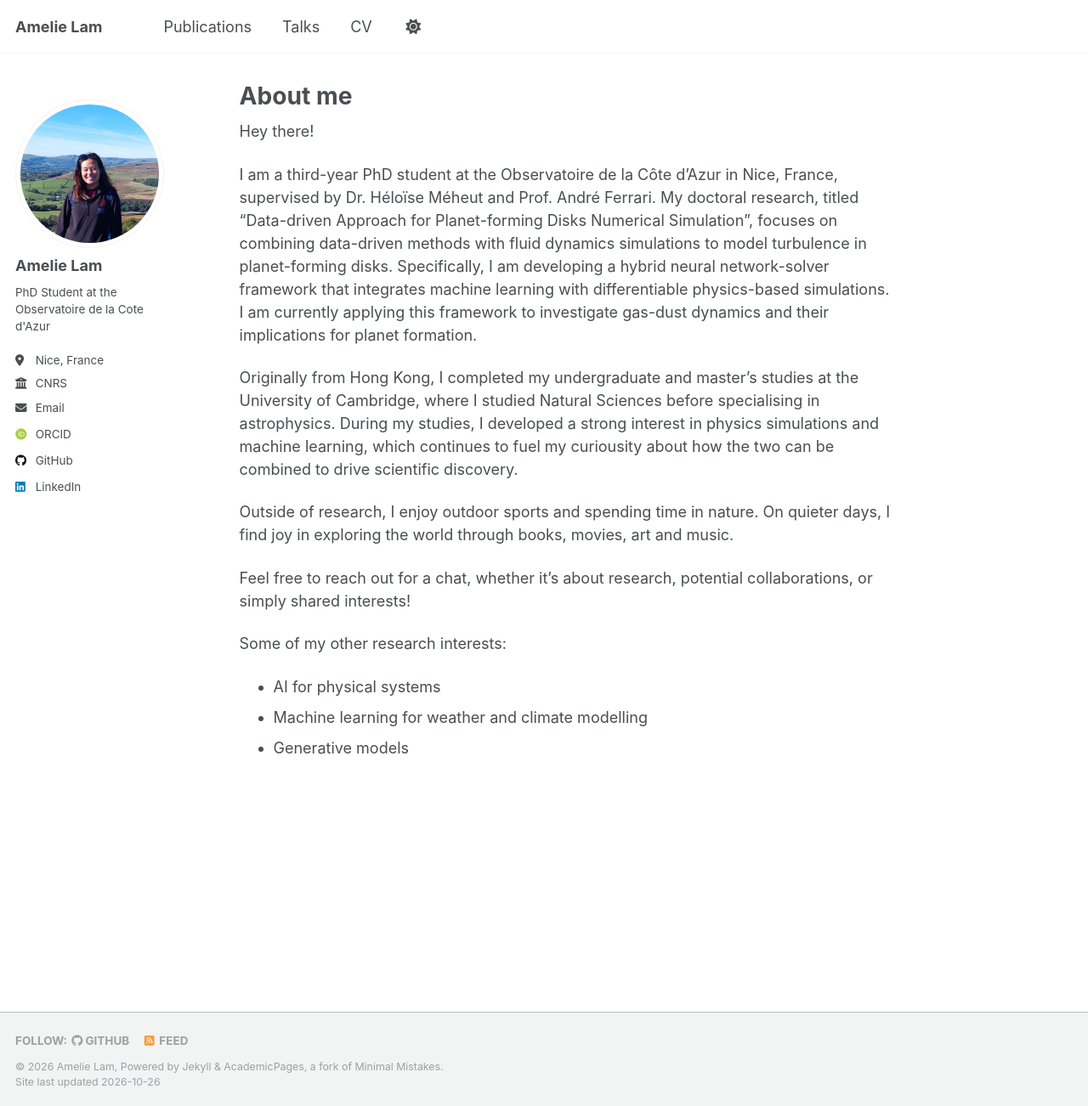
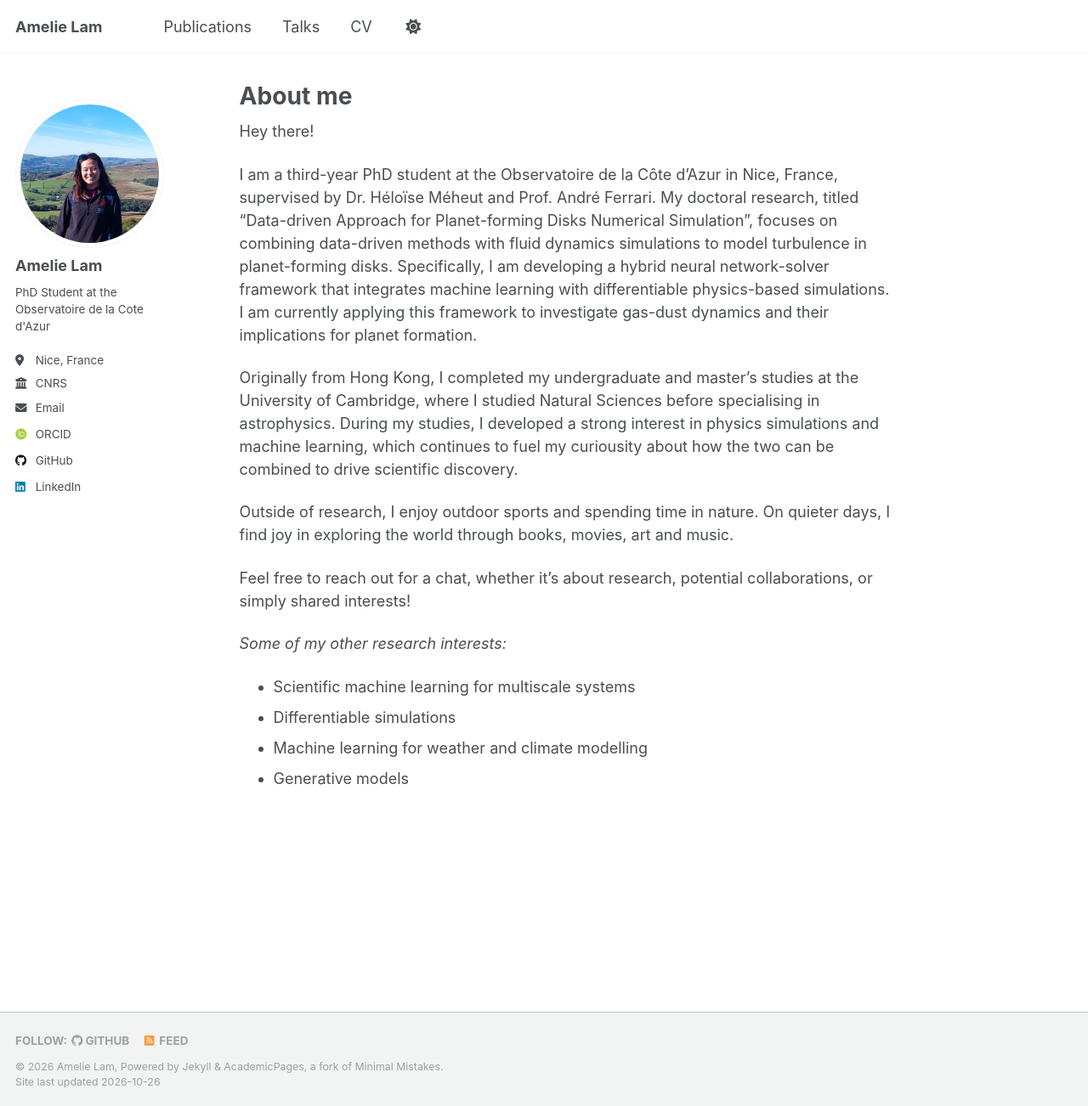
Before and after one commit to amelielwk/amelielwk.github.io, a Jekyll site: the page built from _pages/about.md, in a window 1280 px wide and 1302 px high. Shown: the whole window at 85% size. Built offline with Jekyll 4.4.1, drawn with Linux system fonts in a browser that asks for light colours; some web fonts are replaced.

Commit message:
Minor adjustments

```diff
--- a/_pages/about.md
+++ b/_pages/about.md
@@ -17,8 +17,9 @@ Outside of research, I enjoy outdoor sports and spending time in nature. On quie
 
 Feel free to reach out for a chat, whether it’s about research, potential collaborations, or simply shared interests!
 
-Some of my other research interests:
+*Some of my other research interests:*
 
-* AI for physical systems
+* Scientific machine learning for multiscale systems
+* Differentiable simulations
 * Machine learning for weather and climate modelling
 * Generative models
```
